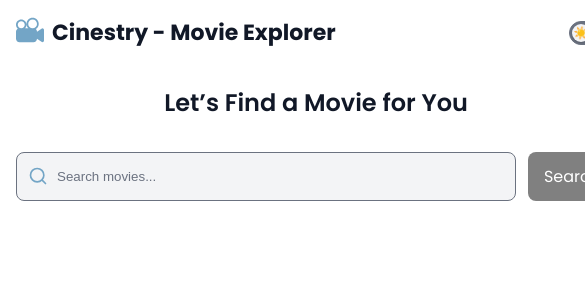
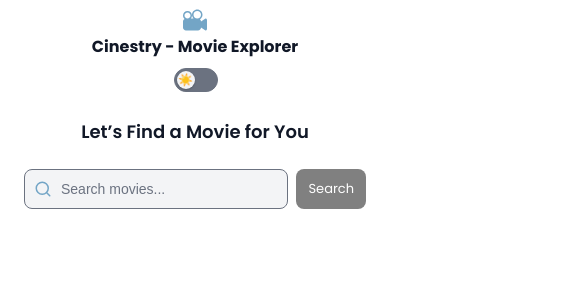
Before and after one commit to darrenbert73/cinestry, a React (Create React App) app: page / in a window 390 px wide. Shown: the top 300 px of the page, 585 px wide, since content can reach past the window. Built offline with nearby package versions, Linux system fonts and the light colour scheme; no server answers.

Commit message:
fix(movie-list, search bar): fixed the ui media queires for smaller screens like mobile

```diff
--- a/src/App.tsx
+++ b/src/App.tsx
@@ -18,29 +18,87 @@ const Shell = styled.div`
   padding: 16px;
   display: grid;
   gap: 16px;
+
+  @media (max-width: 768px) {
+    padding: 12px;
+    gap: 12px;
+  }
+
+  @media (max-width: 480px) {
+    padding: 8px;
+    gap: 8px;
+  }
 `;
 
 const TopBar = styled.div`
   display: flex;
+  flex-direction: row;
   gap: 10px;
   align-items: center;
   justify-content: space-between;
-`;
+  flex-wrap: wrap;
 
-const Title = styled.h1`
-  margin: 0;
-  font-size: 22px;
+  @media (max-width: 768px) {
+    flex-direction: column;
+    align-items: center;
+    gap: 6px;
+  }
 `;
 
 const Brand = styled.div`
   display: flex;
   gap: 8px;
+  // align-items: center;
+  flex-shrink: 1;
+
+  @media (max-width: 1024px) {
+    gap: 6px;
+  }
+
+  @media (max-width: 768px) {
+    gap: 4px;
+  }
+
+  @media (max-width: 480px) {
+    gap: 2px;
+    flex-direction: column; /* stack logo above title on small phones */
+    align-items: center;
+  }
 `;
 
 const Logo = styled(MovieIcon)`
   width: 28px;
   height: 28px;
   color: var(--accent);
+
+  @media (max-width: 768px) {
+    width: 26px;
+    height: 26px;
+  }
+
+  @media (max-width: 480px) {
+    width: 24px;
+    height: 24px;
+  }
+`;
+
+const Title = styled.h1`
+  margin: 0;
+  font-size: 22px;
+  text-align: left;
+
+  @media (max-width: 1024px) {
+    font-size: 20px;
+  }
+
+  @media (max-width: 768px) {
+    font-size: 18px;
+    // text-align: center;
+  }
+
+  @media (max-width: 480px) {
+    font-size: 16px;
+  }
 `;
 
 const SearchHeader = styled.h2`
@@ -48,7 +106,29 @@ const SearchHeader = styled.h2`
   font-weight: 600;
   text-align: center;
   margin-bottom: 16px;
-  color: var(--text); // matches your theme
+  color: var(--text);
+
+  @media (max-width: 768px) {
+    font-size: 20px;
+  }
+
+  @media (max-width: 480px) {
+    font-size: 18px;
+  }
+`;
+
+const MovieGrid = styled.div`
+  display: grid;
+  grid-template-columns: repeat(auto-fit, minmax(150px, 1fr));
+  gap: 16px;
+
+  @media (max-width: 768px) {
+    gap: 12px;
+  }
+
+  @media (max-width: 480px) {
+    gap: 8px;
+  }
 `;
 
 function App() {
@@ -117,12 +197,14 @@ function App() {
         <SearchBar onSearch={performSearch} />
         {loading && <LoadingSpinner message="Searching for movies..." />}
         {error && <div role="alert">{error}</div>}
+        <MovieGrid>
           <MovieList
             movies={results}
             onSelect={setSelectedId}
             hasSearched={query.length > 0}
             loading={loading}
           />
+        </MovieGrid>
       </Shell>
       <MovieDetails details={details} onClose={onCloseDetails} loading={detailsLoading} />
     </ThemeProvider>
--- a/src/components/MovieCard.tsx
+++ b/src/components/MovieCard.tsx
@@ -30,8 +30,16 @@ const Card = styled.article`
 const Poster = styled.img`
   width: 100%;
   height: 340px;
-  object-fit: fill;
+  object-fit: cover;
   background: var(--card);
+
+  @media (max-width: 768px) {
+    height: 280px;
+  }
+
+  @media (max-width: 480px) {
+    height: 220px;
+  }
 `;
 
 const Info = styled.div`
@@ -41,6 +49,11 @@ const Info = styled.div`
 const Title = styled.h3`
   margin: 0 0 4px 0;
   font-size: 13px;
+
+  @media (max-width: 480px) {
+    font-size: 12px;
+  }
+
   display: -webkit-box;
   -webkit-line-clamp: 2;
   -webkit-box-orient: vertical;
@@ -53,6 +66,10 @@ const Title = styled.h3`
 const Year = styled.div`
   color: var(--muted);
   font-size: 13px;
+
+  @media (max-width: 480px) {
+    font-size: 12px;
+  }
   margin-top: 4px;
 `;
 
--- a/src/components/MovieDetails.tsx
+++ b/src/components/MovieDetails.tsx
@@ -21,6 +21,19 @@ const Panel = styled.div`
   border-radius: 12px;
   border: 1px solid rgba(255, 255, 255, 0.1);
   box-shadow: 0 10px 30px rgba(0, 0, 0, 0.4);
+
+  @media (max-width: 768px) {
+    width: 95vw;
+    max-height: 95vh;
+    border-radius: 8px;
+  }
+
+  @media (max-width: 480px) {
+    width: 100vw;
+    height: 100vh;
+    border-radius: 0;
+    max-height: 100vh;
+  }
 `;
 
 const Header = styled.header`
@@ -49,6 +62,10 @@ const Content = styled.div`
   gap: 10px;
   padding: 16px;
   line-height: 1.6;
+
+  @media (max-width: 480px) {
+    padding: 12px;
+  }
 `;
 
 const Meta = styled.div`
--- a/src/components/MovieList.tsx
+++ b/src/components/MovieList.tsx
@@ -5,9 +5,14 @@ import { MovieCard } from './MovieCard';
 
 const Grid = styled.section`
   display: grid;
-  grid-template-columns: repeat(auto-fill, minmax(200px, 1fr));
-  gap: 18px;
+  grid-template-columns: repeat(auto-fill, minmax(180px, 1fr));
+  gap: 16px;
   padding: 8px 0;
+
+  @media (max-width: 480px) {
+    grid-template-columns: repeat(auto-fill, minmax(120px, 1fr));
+    gap: 12px;
+  }
 `;
 
 const NoResults = styled.div`
--- a/src/components/SearchBar.tsx
+++ b/src/components/SearchBar.tsx
@@ -1,23 +1,30 @@
 import React, { useState } from 'react';
 import styled from 'styled-components';
 import { ReactComponent as SearchIcon } from '../assets/svg/search-icon.svg';
+
+const Container = styled.div`
+  display: flex;
+  justify-content: center;
+  width: 100%;
+  padding: 0 16px; /* prevent touching screen edges on mobile */
+`;
 
 const Form = styled.form`
   display: grid;
   grid-template-columns: 1fr auto;
   gap: 12px;
-  width: 600px;
-`;
+  width: 100%;
+  max-width: 600px; /* desktop max */
 
-const Container = styled.div`
-  display: flex;
-  justify-content: center;
-`;
+  @media (max-width: 1024px) {
+    max-width: 500px; /* tablet */
+  }
 
-const InputWrapper = styled.div`
-  position: relative;
-  width: 100%;
-  display: flex;
+  @media (max-width: 480px) {
+    max-width: 100%; /* mobile full width */
+    grid-template-columns: 1fr auto; /* keep input + button */
+    gap: 8px;
+  }
 `;
 
 const Input = styled.input`
@@ -35,6 +42,26 @@ const Input = styled.input`
     font-weight: inherit;
     opacity: 1;
   }
+
+  @media (max-width: 480px) {
+    padding: 10px 12px 10px 36px; /* slightly smaller on mobile */
+    font-size: 14px;
+  }
+`;
+
+const Button = styled.button<{ disabled?: boolean }>`
+  padding: 12px 16px;
+  border-radius: 8px;
+  border: none;
+  background: ${({ disabled }) => (disabled ? 'gray' : 'var(--accent)')};
+  color: white;
+  cursor: ${({ disabled }) => (disabled ? 'not-allowed' : 'pointer')};
+  font-size: 14px;
+
+  @media (max-width: 480px) {
+    padding: 10px 12px;
+    font-size: 13px;
+  }
 `;
 
 const IconWrapper = styled.div`
@@ -45,21 +72,27 @@ const IconWrapper = styled.div`
   color: var(--muted);
   display: flex;
   align-items: center;
-`;
 
-const Button = styled.button<{ disabled?: boolean }>`
-  padding: 12px 16px;
-  border-radius: 8px;
-  border: none;
-  background: ${({ disabled }) => (disabled ? 'gray' : 'var(--accent)')};
-  color: white;
-  cursor: ${({ disabled }) => (disabled ? 'not-allowed' : 'pointer')};
+  @media (max-width: 480px) {
+    left: 10px;
+  }
 `;
 
 const SearchPrefix = styled(SearchIcon)`
   width: 20px;
   height: 20px;
   color: var(--accent);
+
+  @media (max-width: 480px) {
+    width: 18px;
+    height: 18px;
+  }
+`;
+
+const InputWrapper = styled.div`
+  position: relative;
+  width: 100%;
+  display: flex;
 `;
 
 interface Props {
```
Lines whose indentation alone changed are shown as unchanged.
